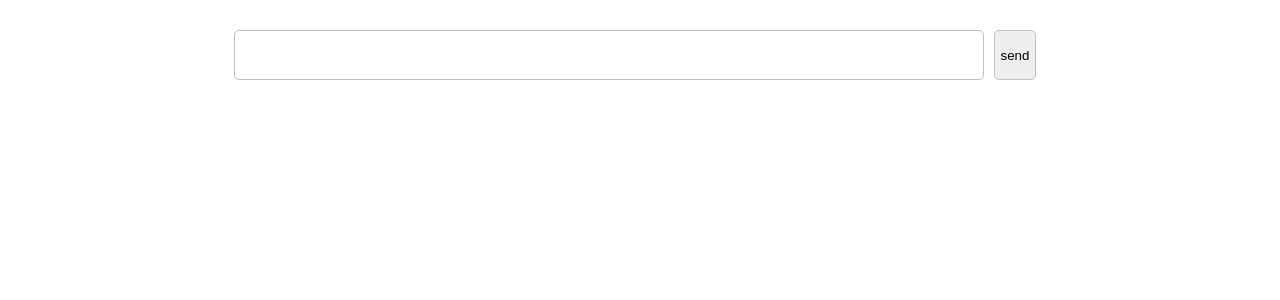
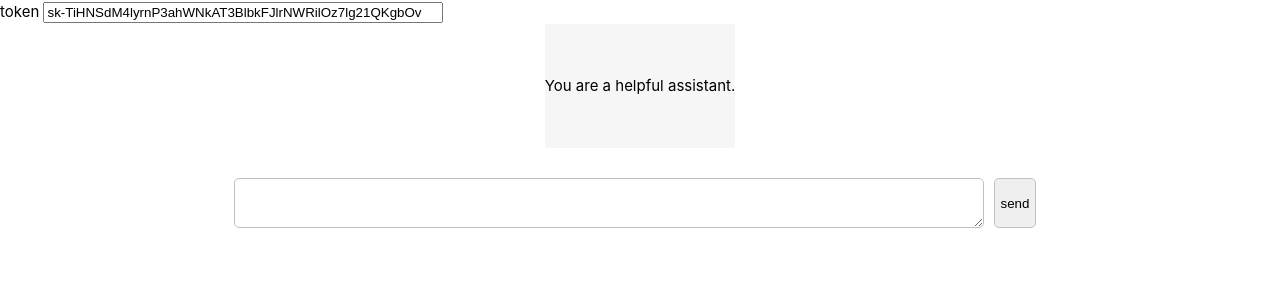
Before and after one commit to wbxl2000/chatgpt-client-vue3, a Vue app: page / in a window 1280 px wide. Shown: the top 300 px of the page. Built offline with nearby package versions, Linux system fonts and the light colour scheme.

Commit message:
feat: change token

```diff
--- a/src/App.vue
+++ b/src/App.vue
@@ -1,16 +1,17 @@
 <script setup lang="ts">
-import { ref } from "vue";
+import { ref, watchEffect } from "vue";
 import axios from "axios";
 import { marked } from 'marked';
 import hljs from 'highlight.js';
 
-const question = ref<string>("");
-const answer = ref<string>("empty");
+const question = ref<string>();
+const token = ref<string>("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");
+const messages = ref<any[]>([{ "role": "system", "content": "You are a helpful assistant." }]);
 
-const AUTH_TOKEN = "Bearer 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";
-
-axios.defaults.headers.common['Authorization'] = AUTH_TOKEN;
-axios.defaults.headers.post['Content-Type'] = 'application/json';
+watchEffect(() => {
+  axios.defaults.headers.post['Content-Type'] = 'application/json';
+  axios.defaults.headers.common['Authorization'] = `Bearer ${token.value}`;
+});
 
 marked.setOptions({
   highlight: function (code) {
@@ -18,22 +19,23 @@ marked.setOptions({
   }
 });
 
-const messages = ref<any[]>([]);
-
 function send() {
-  const theQuestion = question.value;
-  messages.value.push(theQuestion);
+  messages.value.push({
+    role: "user",
+    content: question.value
+  });
   question.value = "";
   axios.post('https://api.openai.com/v1/chat/completions', {
     "model": "gpt-3.5-turbo",
-    "messages": [{ "role": "user", "content": theQuestion }]
+    "messages": messages.value
   })
     .then(function (response) {
-      answer.value = response.data.choices[0].message.content;
-      const html = marked.parse(answer.value);
-      messages.value.push(html);
+      const html = marked.parse(response.data.choices[0].message.content);
+      messages.value.push({
+        role: "assistant",
+        content: html
+      });
       console.log(response);
-      console.log(answer.value);
       console.log(html);
     })
     .catch(function (error) {
@@ -46,20 +48,21 @@ function send() {
 
 <template>
   <div id="main">
-    <div id="sidebar" v-if="false"> New Chat
-      <div></div>
+    <div id="header">
+      token <input type="text" v-model="token" />
     </div>
     <div id="chat" class="flex-center">
       <div class="answer-area">
-        <div v-for="(message, index) in messages" v-bind:key="message">
-          <div v-if="!(index%2)" class="message" v-html="message">
-          </div>
-          <div v-if="index%2" class="message ai-message" v-html="message">
-          </div>
+        <div v-for="(message) in messages" v-bind:key="message">
+          <div v-if="message.role === 'system'" class="message assistant" v-html="message.content"> </div>
+          <div v-else-if="message.role === 'user'" class="message" v-html="message.content"> </div>
+          <div v-else-if="message.role === 'assistant'" class="message assistant" v-html="message.content"> </div>
         </div>
       </div>
       <div class="input-area">
-        <input v-model="question"> <button @click="send()"> send</button>
+        <textarea v-model="question" @keydown.enter="send()">
+            </textarea>
+        <button @click="send()"> send </button>
       </div>
     </div>
   </div>
@@ -80,11 +83,21 @@ function send() {
 }
 
 .message {
-  width: 750px;
+  width: 100%;
   padding: 50px 0;
 }
 
 input {
+  width: 400px;
+}
+
+#header {
+  /* position: absolute;
+  right: 20px;
+  top: 20px; */
+}
+
+textarea {
   width: 750px;
   height: 50px;
   border-radius: 5px;
@@ -103,13 +116,14 @@ button:hover {
   border: 1px rgb(118, 118, 118) solid;
 }
 
-.ai-message {
+.assistant {
   background-color: #f6f6f7;
 }
 
 #main {
   width: 100%;
   height: 100%;
+  position: relative;
 }
 
 #sidebar {
@@ -124,6 +138,7 @@ button:hover {
   flex-direction: column;
   align-items: center;
   padding: 0 300px;
+  width: 100%;
 }
 
 #answer {
```
